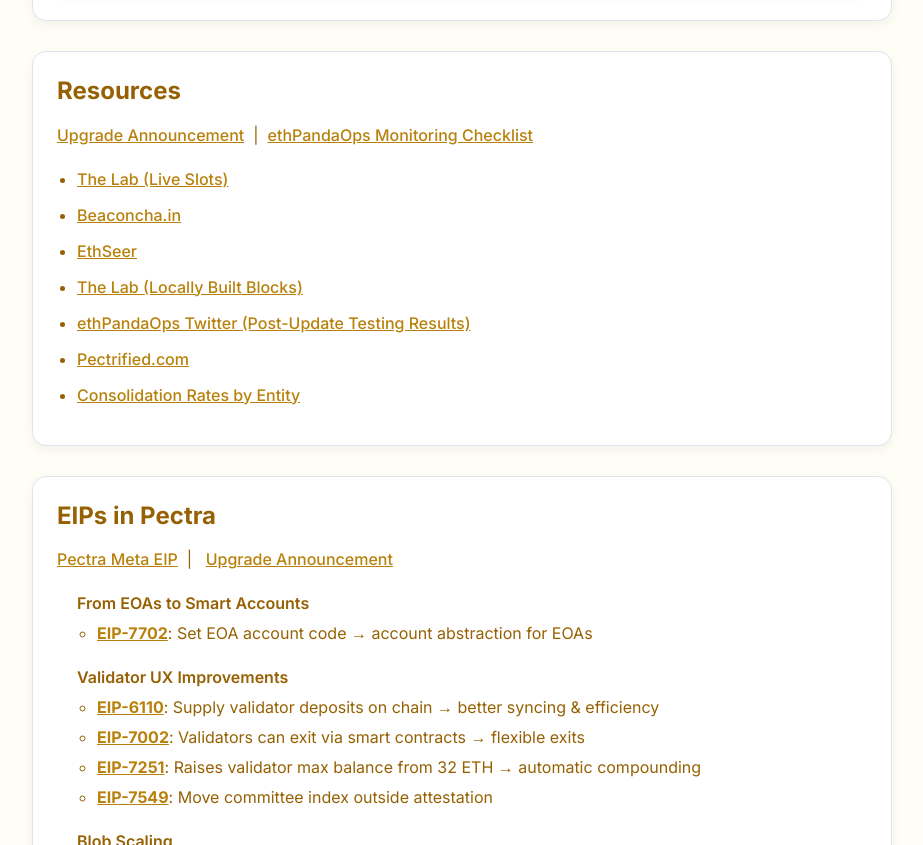
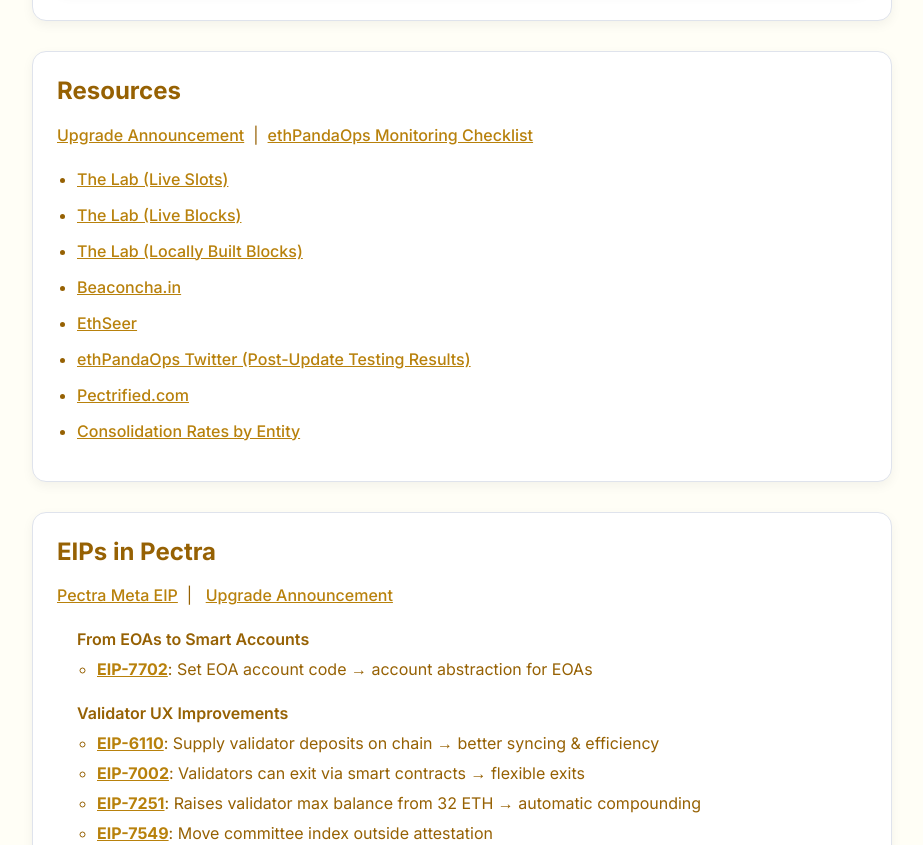
Before and after one commit to etheralpha/ethereumupgrades-com, a Jekyll site: the page built from index.html, in a window 1280 px wide and 900 px high, scrolled down 1106 px, cut to the strip 55-900 px from the top of the window. Shown: the whole strip, without its empty margins (178-1101 px from the left). Built offline with Jekyll 4.4.1, drawn with Linux system fonts in a browser that asks for light colours.

Commit message:
update resources

```diff
--- a/_data/pectra-mainnet.yml
+++ b/_data/pectra-mainnet.yml
@@ -22,15 +22,16 @@
   #   section_items:
   #     - title:
   #       link:
-
   - title: The Lab (Live Slots)
     link: https://lab.ethpandaops.io/beacon/slot/live
+  - title: The Lab (Live Blocks)
+    link: https://lab.ethpandaops.io/beacon/block-production/live
+  - title: The Lab (Locally Built Blocks)
+    link: https://lab.ethpandaops.io/beacon/locally-built-blocks
   - title: Beaconcha.in
     link: https://beaconcha.in/
   - title: EthSeer
     link: https://ethseer.io/?network=mainnet
-  - title: The Lab (Locally Built Blocks)
-    link: https://lab.ethpandaops.io/beacon/locally-built-blocks
   - title: ethPandaOps Twitter (Post-Update Testing Results)
     link: https://x.com/ethpandaops/
   - title: Pectrified.com
```
